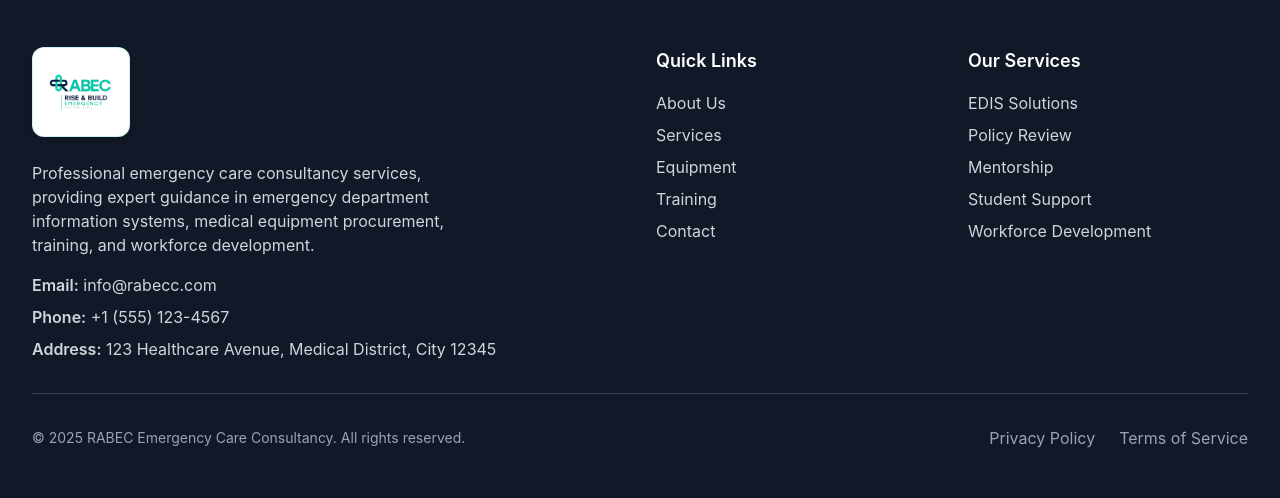
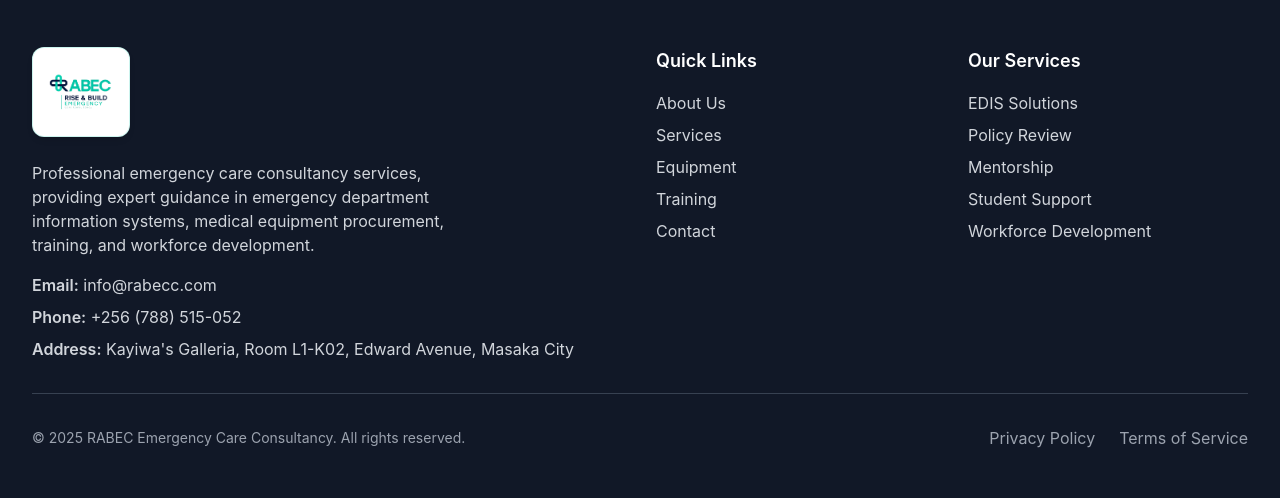
Before and after one commit to briankasozi/Rabecc, a PHP site: page /index.php in a window 1280 px wide. Shown: the part 4467-4965 px from the top of the page. Run offline with PHP 8.4, Linux system fonts and the light colour scheme; some libraries are stand-ins or nearby versions.

Commit message:
footer update

```diff
--- a/includes/footer.php
+++ b/includes/footer.php
@@ -16,10 +16,10 @@
                         <span class="font-semibold">Email:</span> info@rabecc.com
                     </p>
                     <p class="text-gray-300">
-                        <span class="font-semibold">Phone:</span> +1 (555) 123-4567
+                        <span class="font-semibold">Phone:</span> +256 (788) 515-052
                     </p>
                     <p class="text-gray-300">
-                        <span class="font-semibold">Address:</span> 123 Healthcare Avenue, Medical District, City 12345
+                        <span class="font-semibold">Address:</span> Kayiwa's Galleria, Room L1-K02, Edward Avenue, Masaka City
                     </p>
                 </div>
             </div>
```
